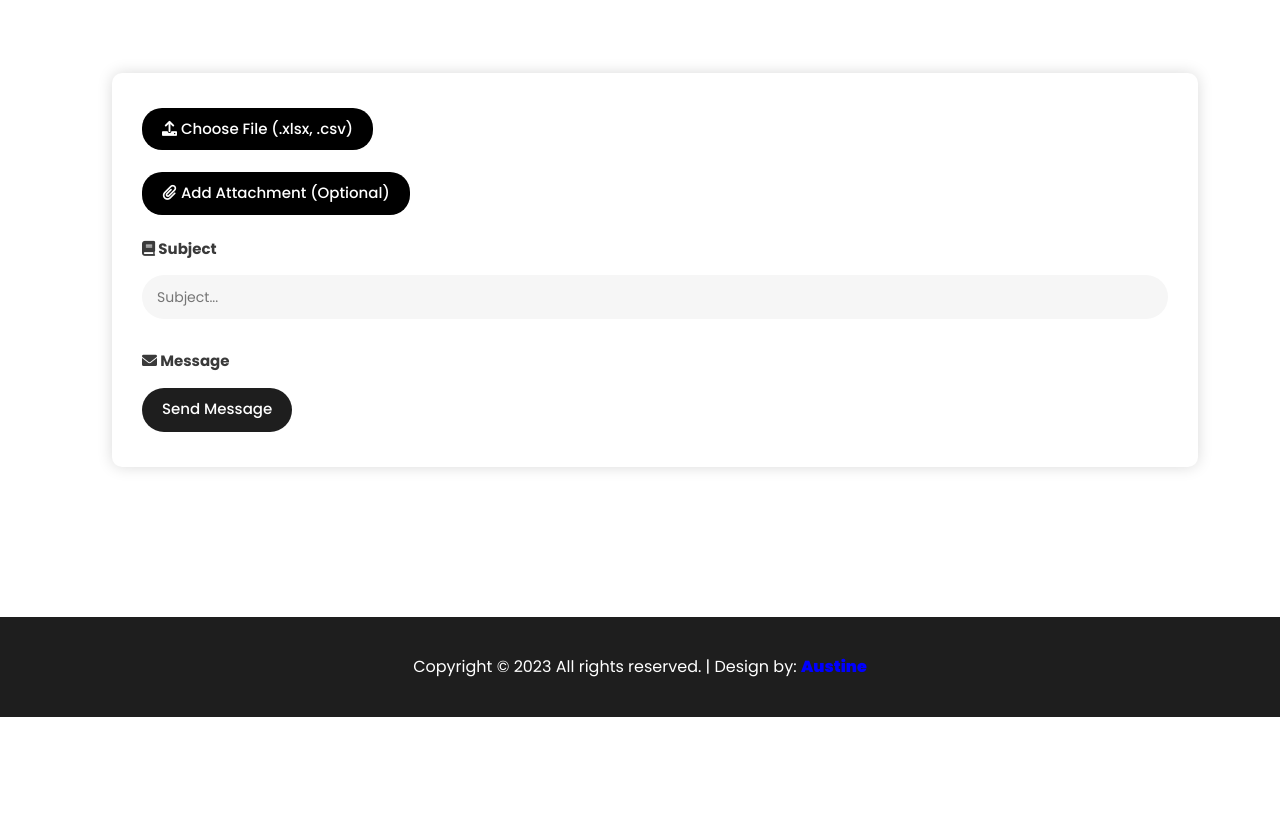
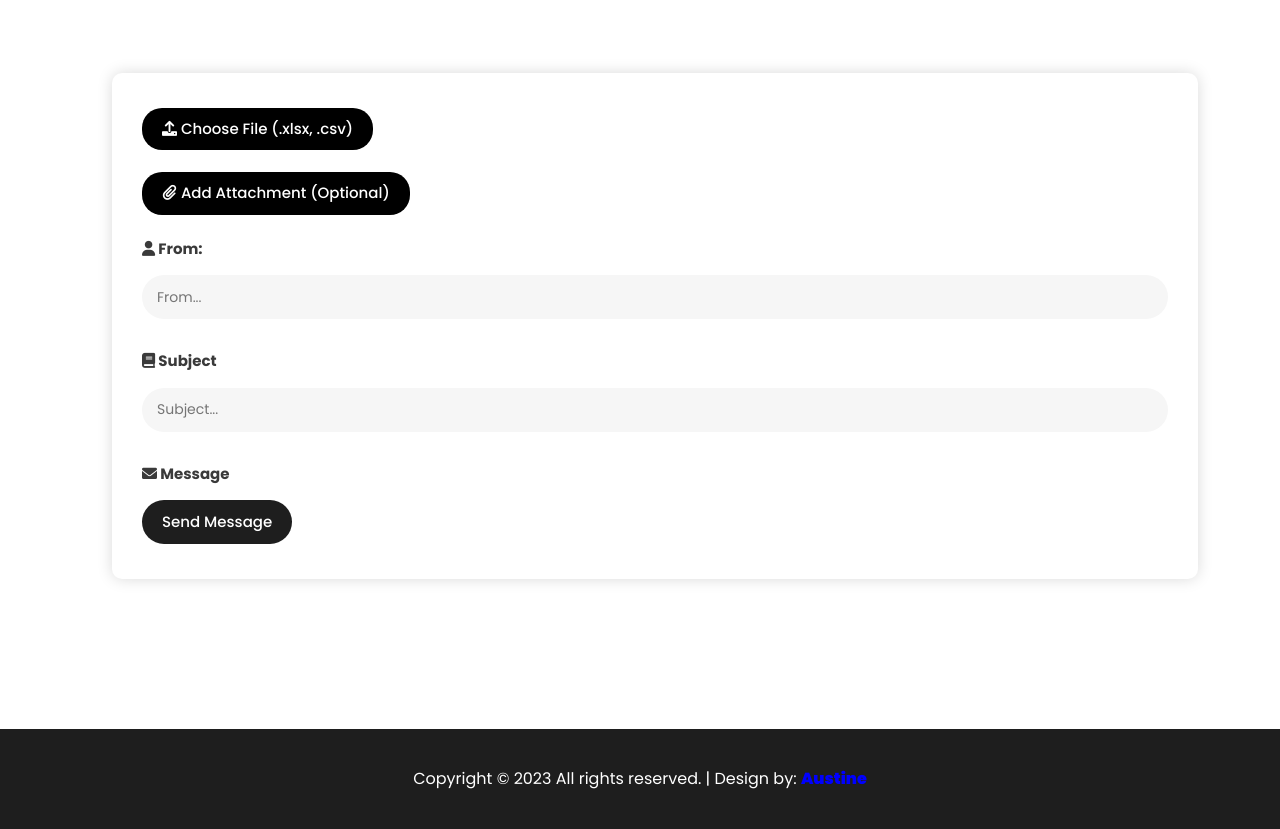
Before and after one commit to Austinobravo/Email_Marketing, a Django app: template email_marketing_app/templates/message.html in a window 1280 px wide. Shown: the part 496-1325 px from the top of the page. Before the commit the page ends 1213 px from the top, so only its background shows below. Run offline with Django 3.2, Linux system fonts and the light colour scheme; the template is opened without the code that fills it, so the values that code supplies are empty; some libraries are stand-ins or nearby versions.

Commit message:
Added from

```diff
--- a/email_marketing_app/templates/message.html
+++ b/email_marketing_app/templates/message.html
@@ -155,6 +155,12 @@
               </div>
               <div class="col-lg-12">
                 <fieldset>
+                  <label for="subject"><strong><i class="fa-solid fa-user"></i> From:</strong></label>
+                  <input type="text" name="from_email" id="subject" placeholder="From..." autocomplete="on" required>
+                </fieldset>
+              </div>
+              <div class="col-lg-12">
+                <fieldset>
                   <label for="subject"><strong><i class="fa-solid fa-book"></i> Subject</strong></label>
                   <input type="text" name="subject" id="subject" placeholder="Subject..." autocomplete="on" required>
                 </fieldset>
--- a/email_marketing_app/views.py
+++ b/email_marketing_app/views.py
@@ -64,6 +64,7 @@ def custom_message(request):
         if form.is_valid():
             message = bleach.clean(form.cleaned_data['message'], tags=[], strip=True)
             subject = request.POST.get('subject')
+            from_email = request.POST.get('from_email')
             uploaded_file = request.FILES['file']
             files = request.FILES.getlist('Attach_file')
 
@@ -92,7 +93,7 @@ def custom_message(request):
                 try:
                     context = {'name': name, 'message': message }
                     template_message = get_template('email.html').render(context)
-                    email = EmailMessage(subject, template_message, 'austinobravo@gmail.com', [email_address])
+                    email = EmailMessage(subject, template_message, from_email, [email_address])
                     email.content_subtype= 'html'
                     if files:
                         for file in files:
```
